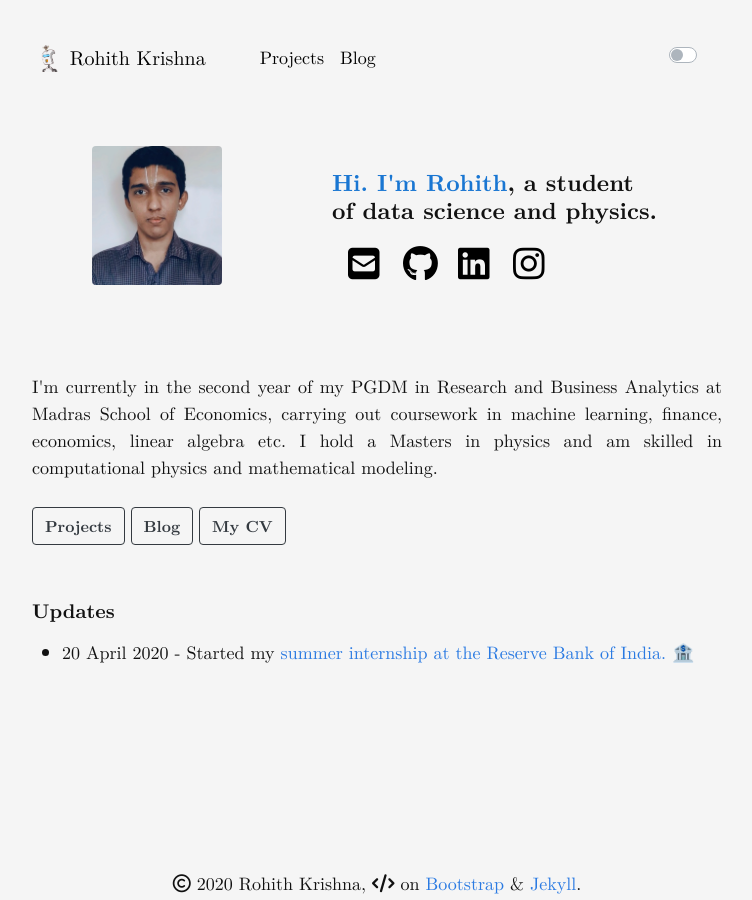
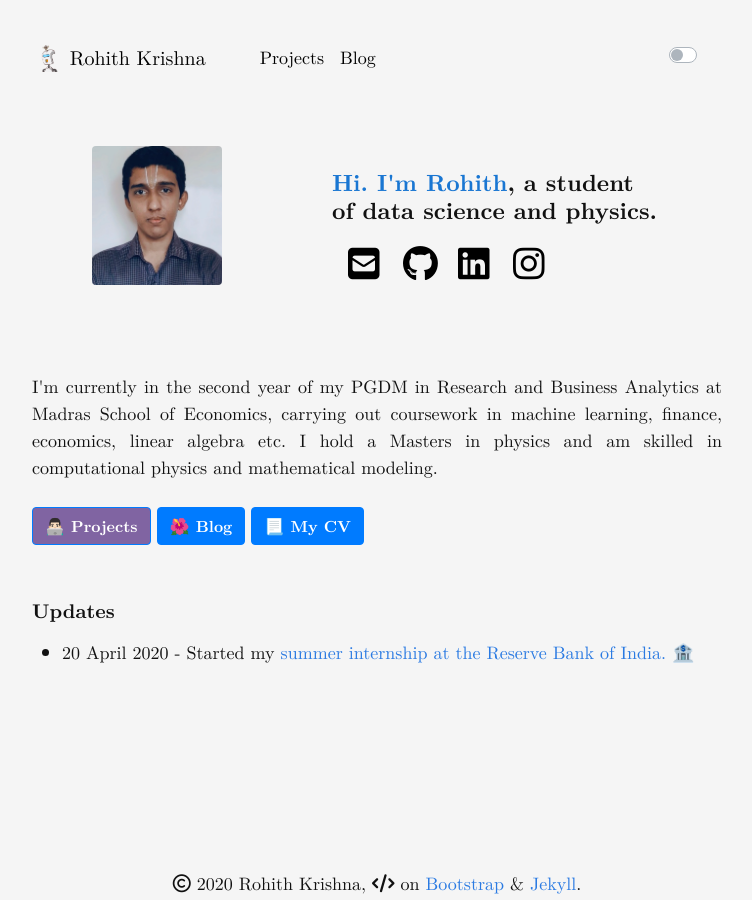
Before and after one commit to rohithmay/rohithmay.github.io, a Jekyll site: the page built from index.md, in a window 1280 px wide. Shown: the whole page, without its empty margins (263-1015 px from the left). Built offline with Jekyll 4.4.1, drawn with Linux system fonts in a browser that asks for light colours; nearby versions of some CDN libraries; a style sheet for code colours, icons or effects is not loaded; some of the changed lines change nothing that is shown.

Commit message:
Update index.md

```diff
--- a/index.md
+++ b/index.md
@@ -143,13 +143,13 @@ Template for latest updates here
                       <br/> <br/>
 
 
-                    <!-- <em>Quick links:</em> <br/> -->
+                    <!-- <br/> -->
                     <a href="/projects">
-                    <button type="button" class="btn btn-outline-dark"> <strong> Projects </strong></button> </a>
+                    <button type="button" class="btn btn-primary" style="background-color: #8064A2;"> <strong> 👨🏻‍💻 Projects </strong></button> </a>
                     <a href="/blog">
-                    <button type="button" class="btn btn-outline-dark"> <strong> Blog </strong></button> </a>
+                    <button type="button" class="btn btn-primary"> <strong>🌺 Blog </strong></button> </a>
                     <a href="/resume/rohith-krishna-cv.pdf">
-                    <button type="button" class="btn btn-outline-dark"> <strong> My CV </strong></button> </a>
+                    <button type="button" class="btn btn-primary"> <strong>📃 My CV </strong></button> </a>
 
 <!--
 
```
